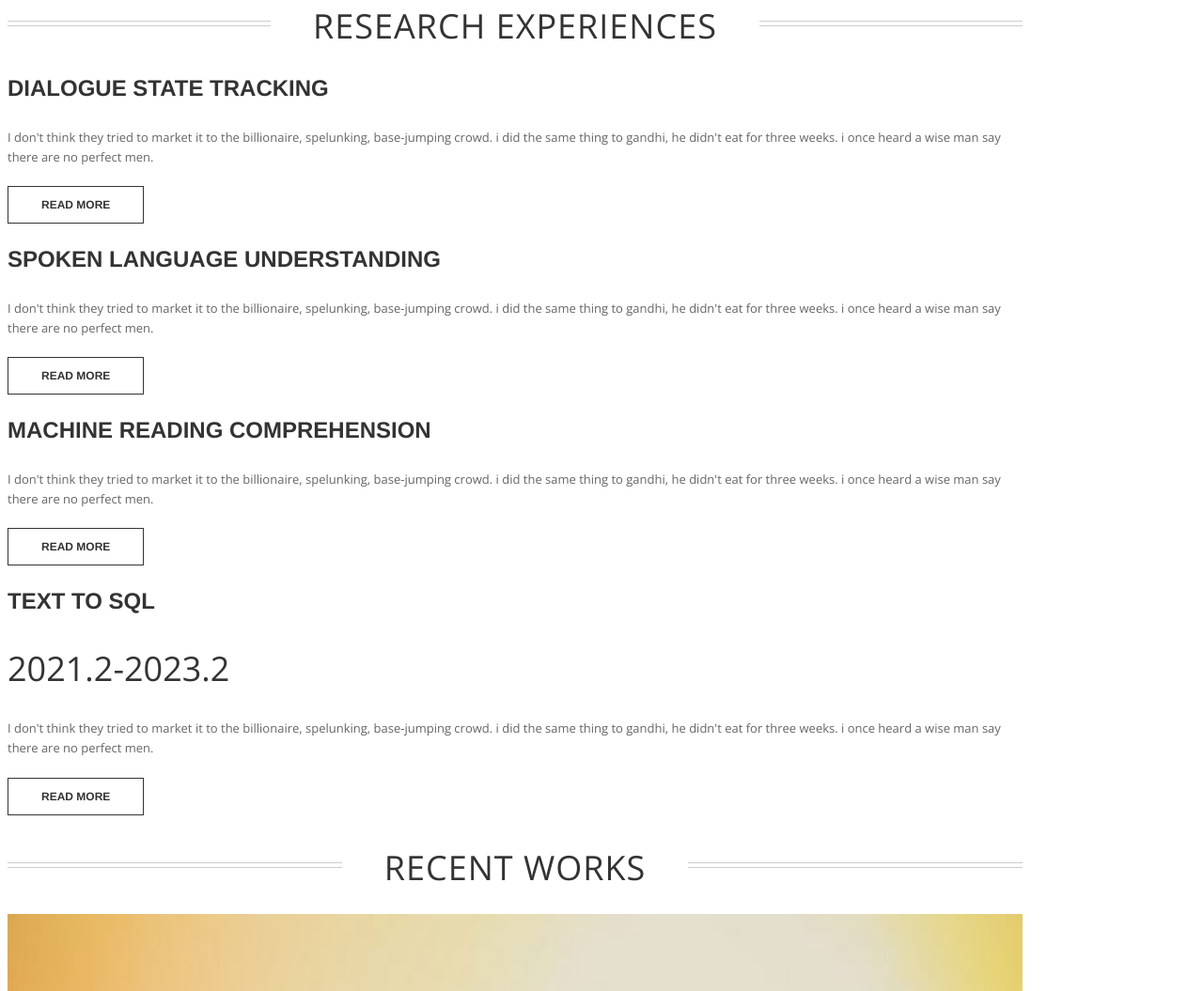
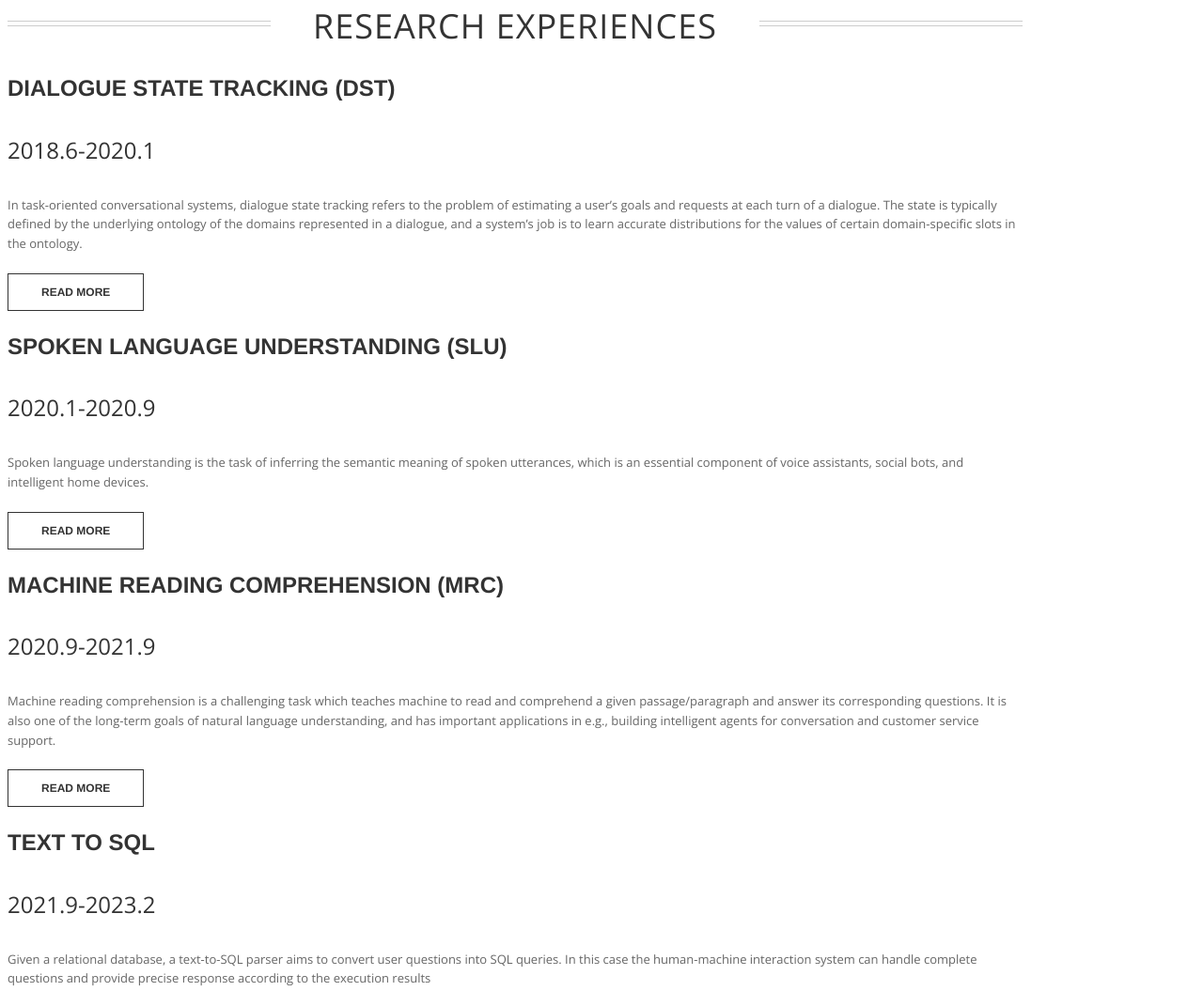
Before and after one commit to Auracion/auracion.github.io, a plain HTML site: page index.html in a window 1280 px wide. Shown: the part 809-1864 px from the top of the page at 94% size. Drawn offline with nearby package versions, Linux system fonts and the light colour scheme; some icons are missing; a web font is replaced by a local one.

Commit message:
add experiences

```diff
--- a/index.html
+++ b/index.html
@@ -73,24 +73,27 @@
 			<h2 class="section-title"><span>Research Experiences</span></h2>
 			<div class="row">
 				<div class="col-sm-6 col-md-3">
-					<h3 class="text-center">Dialogue State Tracking</h3>
-					<p>I don't think they tried to market it to the billionaire, spelunking, base-jumping crowd. i did the same thing to gandhi, he didn't eat for three weeks. i once heard a wise man say there are no perfect men.</p>
+					<h3 class="text-center">Dialogue State Tracking (DST)</h3>
+					<h4 class="text-center">2018.6-2020.1</h4>
+					<p>In task-oriented conversational systems, dialogue state tracking refers to the problem of estimating a user’s goals and requests at each turn of a dialogue. The state is typically defined by the underlying ontology of the domains represented in a dialogue, and a system’s job is to learn accurate distributions for the values of certain domain-specific slots in the ontology.</p>
 					<p class="text-center"><a href="" class="btn btn-action">Read more</a></p>
 				</div>
 				<div class="col-sm-6 col-md-3">
-					<h3 class="text-center">Spoken Language Understanding</h3>
-					<p>I don't think they tried to market it to the billionaire, spelunking, base-jumping crowd. i did the same thing to gandhi, he didn't eat for three weeks. i once heard a wise man say there are no perfect men.</p>
+					<h3 class="text-center">Spoken Language Understanding (SLU)</h3>
+					<h4 class="text-center">2020.1-2020.9</h4>
+					<p>Spoken language understanding is the task of inferring the semantic meaning of spoken utterances, which is an essential component of voice assistants, social bots, and intelligent home devices.</p>
 					<p class="text-center"><a href="" class="btn btn-action">Read more</a></p>
 				</div>
 				<div class="col-sm-6 col-md-3">
-					<h3 class="text-center">Machine Reading Comprehension</h3>
-					<p>I don't think they tried to market it to the billionaire, spelunking, base-jumping crowd. i did the same thing to gandhi, he didn't eat for three weeks. i once heard a wise man say there are no perfect men.</p>
+					<h3 class="text-center">Machine Reading Comprehension (MRC)</h3>
+					<h4 class="text-center">2020.9-2021.9</h4>
+					<p>Machine reading comprehension is a challenging task which teaches machine to read and comprehend a given passage/paragraph and answer its corresponding questions. It is also one of the long-term goals of natural language understanding, and has important applications in e.g., building intelligent agents for conversation and customer service support.</p>
 					<p class="text-center"><a href="" class="btn btn-action">Read more</a></p>
 				</div>
 				<div class="col-sm-6 col-md-3">
 					<h3 class="text-center">Text to SQL</h3>
-					<h2 class="text-center">2021.2-2023.2</h2>
-					<p>I don't think they tried to market it to the billionaire, spelunking, base-jumping crowd. i did the same thing to gandhi, he didn't eat for three weeks. i once heard a wise man say there are no perfect men.</p>
+					<h4 class="text-center">2021.9-2023.2</h4>
+					<p>Given a relational database, a text-to-SQL parser aims to convert user questions into SQL queries. In this case the human-machine interaction system can handle complete questions and provide precise  response according to the execution results</p>
 					<p class="text-center"><a href="" class="btn btn-action">Read more</a></p>
 				</div>
 			</div>
```
